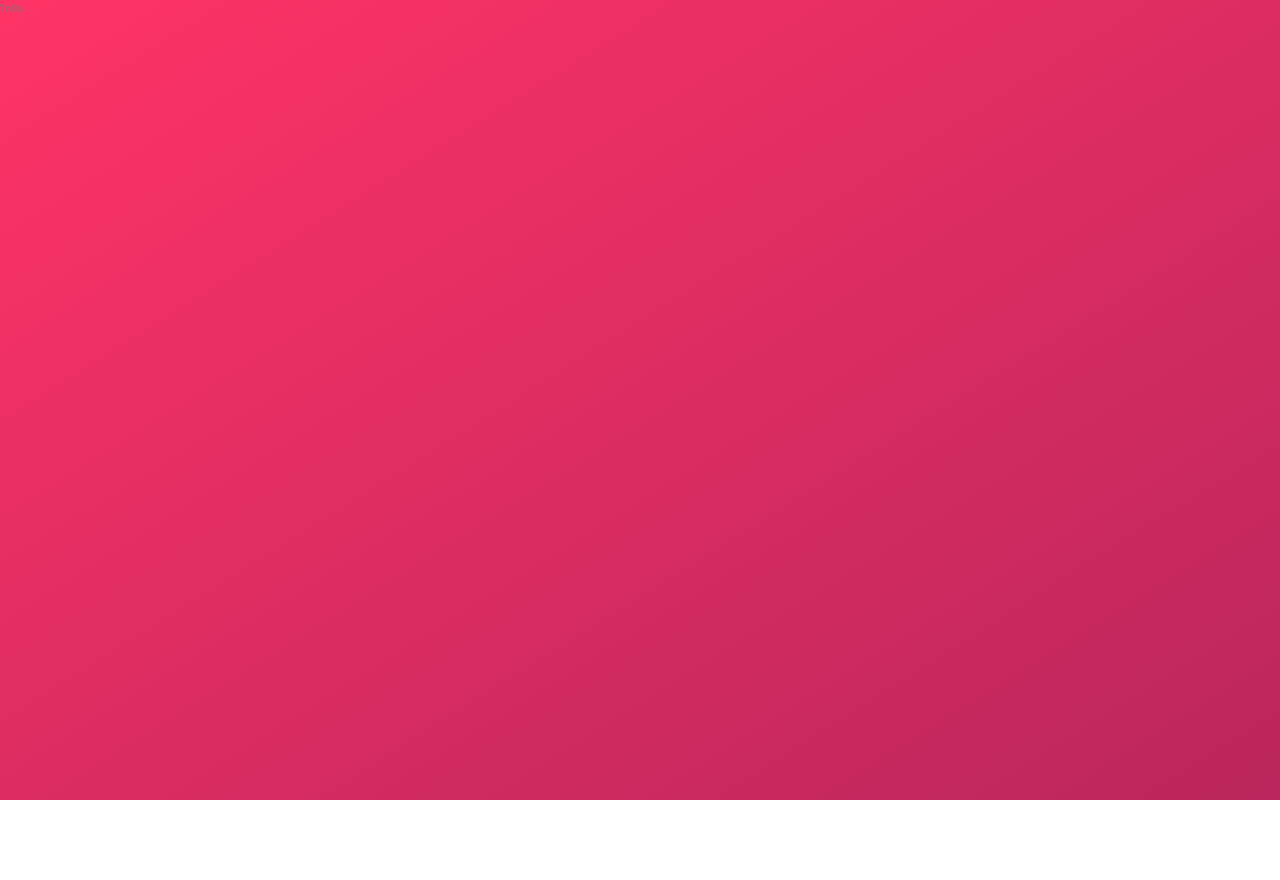
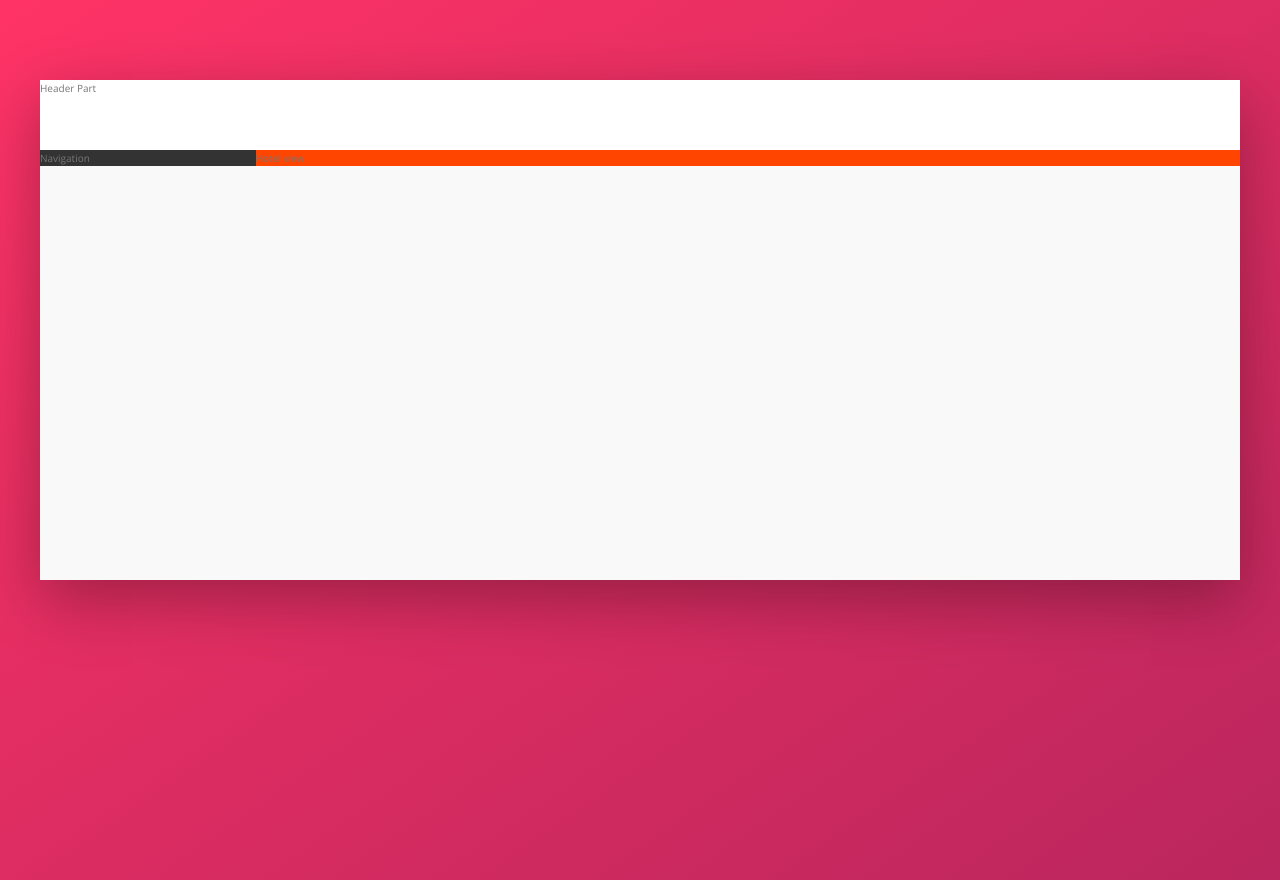
Before and after one commit to locaulker/travel-booking-project, a website: page index.html in a window 1280 px wide. Before the commit the page ends 800 px from the top, so only its background shows below. Drawn offline with nearby package versions, Linux system fonts and the light colour scheme.

Commit message:
coded the overall layout: header, sidebar and main area

```diff
--- a/index.html
+++ b/index.html
@@ -14,6 +14,12 @@
     <title>trillo &mdash; Your all-in-one booking app</title>
   </head>
   <body>
-    Trillo
+    <div class="container">
+      <header class="header">Header Part</header>
+      <div class="content">
+        <nav class="sidebar">Navigation</nav>
+        <main class="hotel-view">Hotel view</main>
+      </div>
+    </div>
   </body>
 </html>
--- a/sass/_base.scss
+++ b/sass/_base.scss
@@ -25,6 +25,11 @@ Grey dark 3: #999
   --color-grey-dark-1: #333;
   --color-grey-dark-2: #777;
   --color-grey-dark-3: #999;
+
+  --color-white: #fff;
+  --color-testing: orangered;
+
+  --shadow-dark: 0 2rem 6rem rgba(0, 0, 0, 0.3);
 }
 
 * {
--- a/sass/_layout.scss
+++ b/sass/_layout.scss
@@ -0,0 +1,31 @@
+.container {
+  max-width: 120rem;
+  margin: 8rem auto;
+  background-color: var(--color-grey-light-1);
+  box-shadow: var(--shadow-dark);
+
+  min-height: 50rem;
+}
+
+.header {
+  height: 7rem;
+  background-color: var(--color-white);
+  border-bottom: var(--color-grey-light-2);
+}
+
+.content {
+  display: flex;
+}
+
+.sidebar {
+  background-color: var(--color-grey-dark-1);
+
+  flex: 0 0 18%; // short cut, 0: Not grow, 0: Not shrink, basis:width (18%)
+}
+
+.hotel-view {
+  background-color: var(--color-white);
+  background-color: var(--color-testing);
+
+  flex: 1; //Element will grow to fill the entire available space
+}
```
Also changed, not shown: css/style.css.
